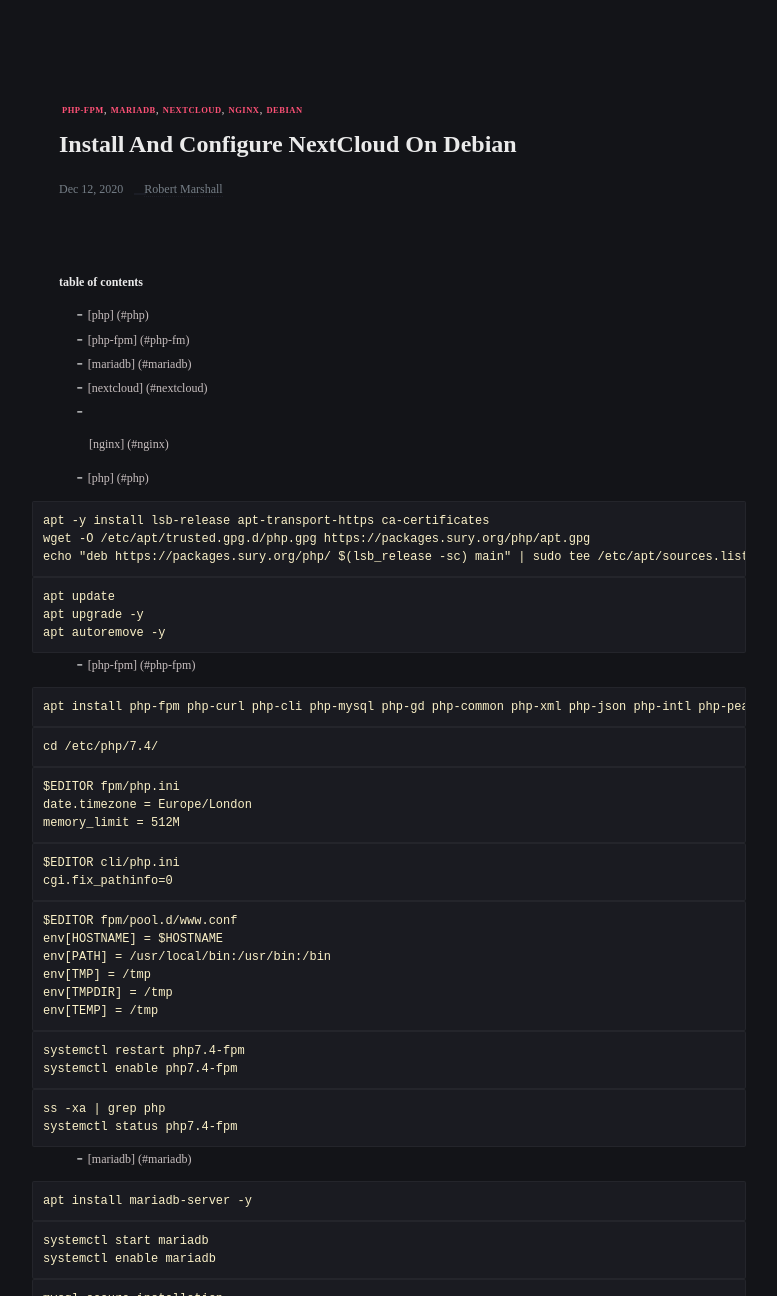
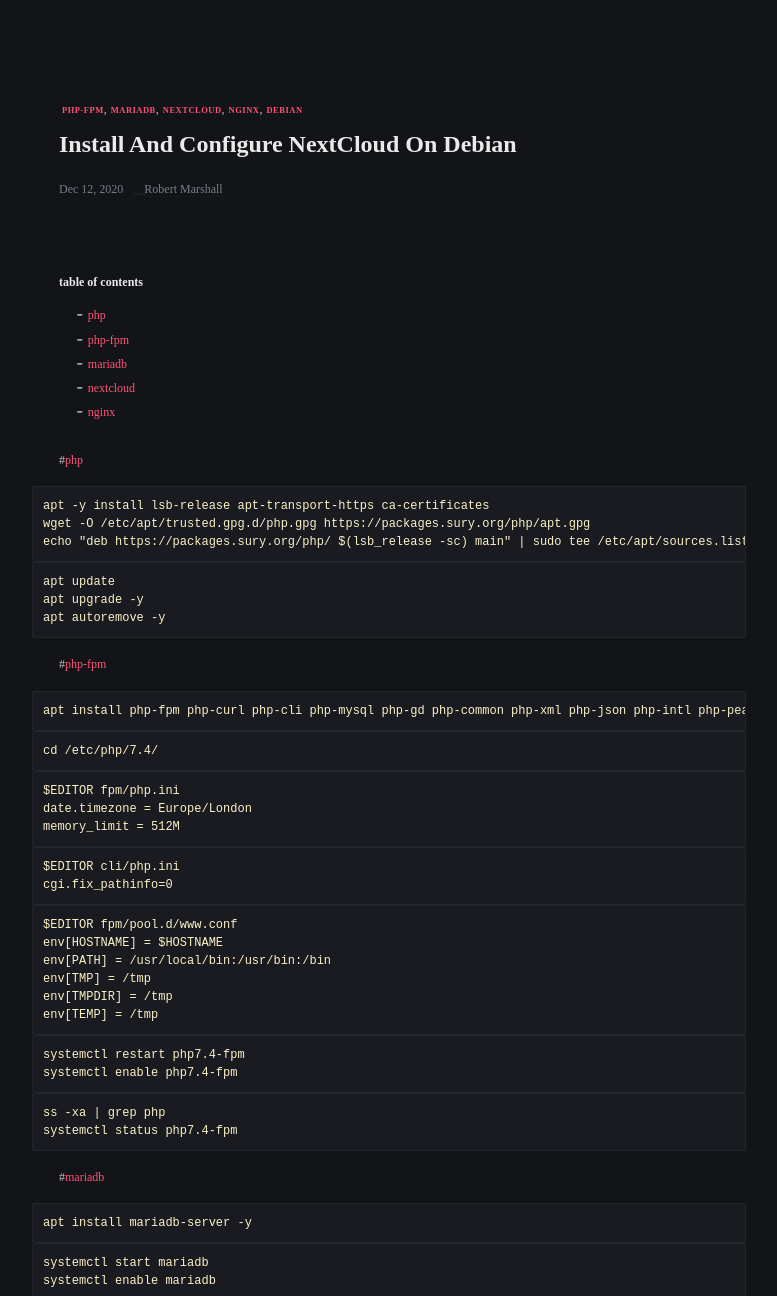
Before and after one commit to robert-marshall/xyz, a Jekyll site: the page built from _posts/2020-12-12-install-and-configure-nextcloud-on-debian.md, in a window 1280 px wide and 1400 px high, cut to the strip 104-1400 px from the top of the window. Shown: the whole strip, without its empty margins (251-1028 px from the left). Built offline with Jekyll 4.4.1, drawn with Linux system fonts in a browser that asks for light colours; some of the changed text lies outside the part shown.

````diff
--- a/_posts/2020-12-12-install-and-configure-nextcloud-on-debian.md
+++ b/_posts/2020-12-12-install-and-configure-nextcloud-on-debian.md
@@ -6,14 +6,14 @@
 ---
 
 ##### table of contents
-  - [php] (#php)
-  - [php-fpm] (#php-fm)
-  - [mariadb] (#mariadb)
-  - [nextcloud] (#nextcloud)
-  - [nginx] (#nginx)
+- [php](#php)
+- [php-fpm](#php-fpm)
+- [mariadb](#mariadb)
+- [nextcloud](#nextcloud)
+- [nginx](#nginx)
 
 
-- [php] (#php)
+#[php](#php)
 
 ```
 apt -y install lsb-release apt-transport-https ca-certificates
@@ -27,7 +27,7 @@
 apt autoremove -y
 ```
 
-- [php-fpm] (#php-fpm)
+#[php-fpm](#php-fpm)
 
 ```
 apt install php-fpm php-curl php-cli php-mysql php-gd php-common php-xml php-json php-intl php-pear php-imagick php-dev php-common php-mbstring php-zip php-soap php-bz2 php-bcmath php-gmp -y
@@ -66,7 +66,7 @@
 systemctl status php7.4-fpm
 ```
 
-- [mariadb] (#mariadb)
+#[mariadb](#mariadb)
 
 ```
 apt install mariadb-server -y
@@ -93,7 +93,7 @@
 exit;
 ```
 
-- [nextcloud] (#nextcloud)
+#[nextcloud](#nextcloud)
 
 ```
 cd /var/www/
@@ -103,7 +103,7 @@
 chown -R www-data:www-data /var/www/nextcloud
 ```
 
-- [nginx] (#nginx)
+#[nginx](#nginx)
 
 ```
 cd /etc/nginx/sites-available/
````
